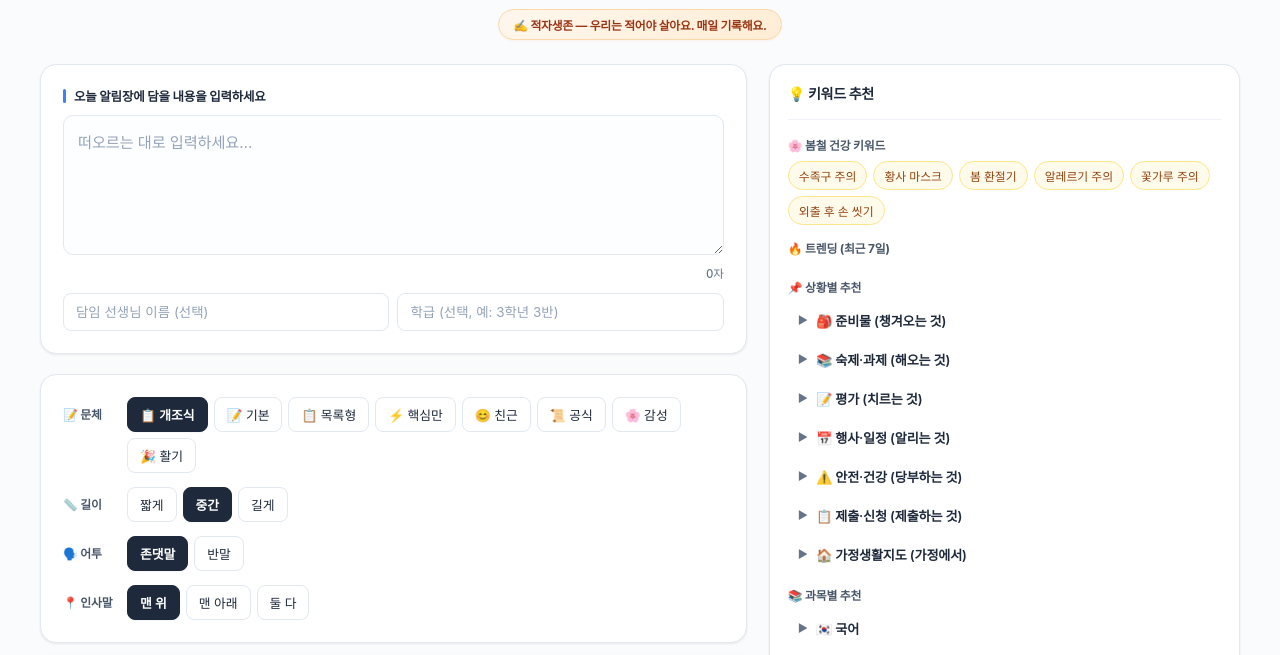
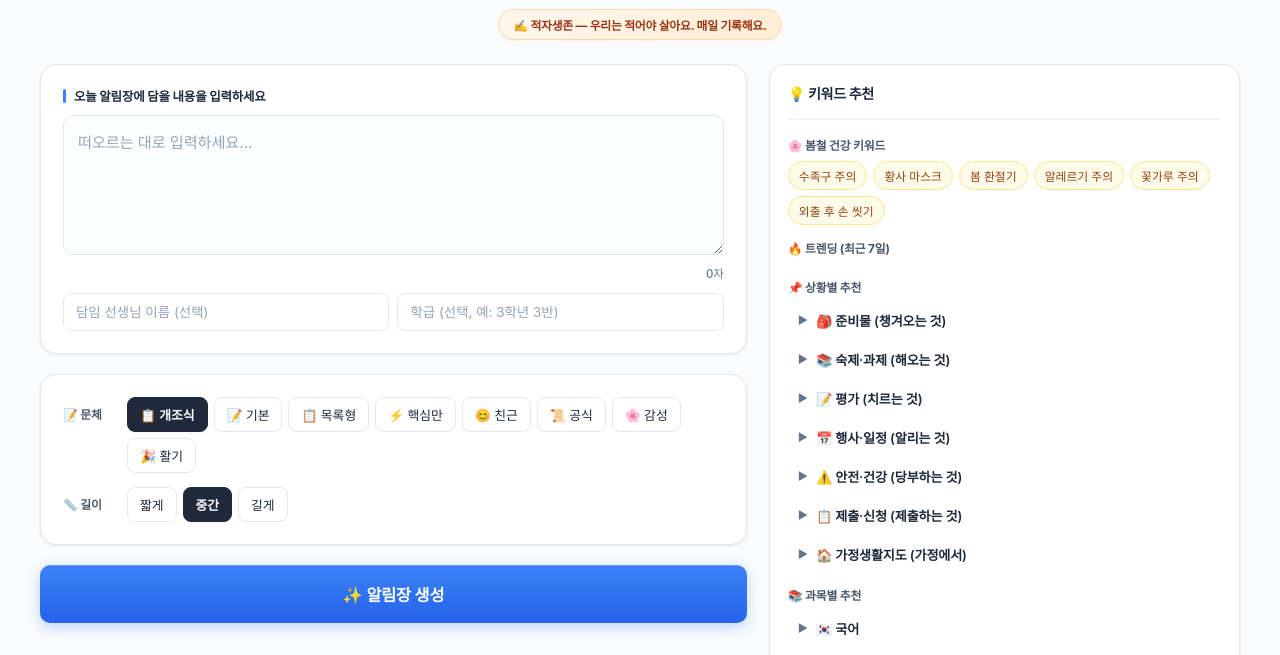
Before and after one commit to vygotsky007/seokam-alrimbot, a website: page public/index.html in a window 1280 px wide. Shown: the part 92-747 px from the top of the page. Drawn offline with nearby package versions, Linux system fonts and the light colour scheme; no server answers; a web font is replaced by a local one.

Commit message:
refactor: 어투/인사말 위치 제거 - 극도의 간소화
Co-Authored-By: Claude Opus 4.7 (1M context) <noreply@anthropic.com>

```diff
--- a/public/index.html
+++ b/public/index.html
@@ -1393,21 +1393,6 @@ button:focus-visible, input:focus-visible, textarea:focus-visible {
         <button data-v="길게">길게</button>
       </div>
     </div>
-    <div class="qo-row">
-      <span class="qo-label">🗣️ 어투</span>
-      <div class="qo-group" id="honorificGroup">
-        <button data-v="존댓말">존댓말</button>
-        <button data-v="반말">반말</button>
-      </div>
-    </div>
-    <div class="qo-row">
-      <span class="qo-label">📍 인사말</span>
-      <div class="qo-group" id="positionGroup">
-        <button data-v="맨 위">맨 위</button>
-        <button data-v="맨 아래">맨 아래</button>
-        <button data-v="둘 다">둘 다</button>
-      </div>
-    </div>
   </div>
 
   <button id="generateBtn">✨ 알림장 생성</button>
@@ -1619,8 +1604,8 @@ const lsSJ = (k, v) => lsS(k, JSON.stringify(v));
 const selectedGrade  = '초등학교';
 let selectedStyle    = ls('alrimbot_style')      || '개조식';
 let greetingLength   = ls('alrimbot_length')     || '중간';
-let greetingPosition = ls('alrimbot_position')   || '맨 위';
-let honorific        = ls('alrimbot_honorific')  || '존댓말';
+const greetingPosition = '맨 위';
+const honorific        = '존댓말';
 let schoolName       = ls('alrimbot_school')     || '석암초등학교';
 let sigPhrase        = ls('alrimbot_sig_phrase') || '';
 let weatherData      = null;
@@ -2042,9 +2027,7 @@ function updateSettingsSummary() {
 
 function syncUI() {
   document.querySelectorAll('#templateGroup button').forEach(b => b.classList.toggle('active', b.dataset.v === selectedStyle));
-  document.querySelectorAll('#positionGroup button').forEach(b => b.classList.toggle('active', b.dataset.v === greetingPosition));
   document.querySelectorAll('#quickLengthGroup button').forEach(b => b.classList.toggle('active', b.dataset.v === greetingLength));
-  document.querySelectorAll('#honorificGroup button').forEach(b => b.classList.toggle('active', b.dataset.v === honorific));
   updateSettingsSummary();
 }
 
@@ -2052,17 +2035,9 @@ document.getElementById('templateGroup').addEventListener('click', e => {
   const v = e.target.dataset.v; if (!v) return;
   selectedStyle = v; lsS('alrimbot_style', v); syncUI();
 });
-document.getElementById('positionGroup').addEventListener('click', e => {
-  const v = e.target.dataset.v; if (!v) return;
-  greetingPosition = v; lsS('alrimbot_position', v); syncUI();
-});
 document.getElementById('quickLengthGroup').addEventListener('click', e => {
   const v = e.target.dataset.v; if (!v) return;
   greetingLength = v; lsS('alrimbot_length', v); syncUI();
-});
-document.getElementById('honorificGroup').addEventListener('click', e => {
-  const v = e.target.dataset.v; if (!v) return;
-  honorific = v; lsS('alrimbot_honorific', v); syncUI();
 });
 
 const schoolInput = document.getElementById('schoolNameInput');
```
